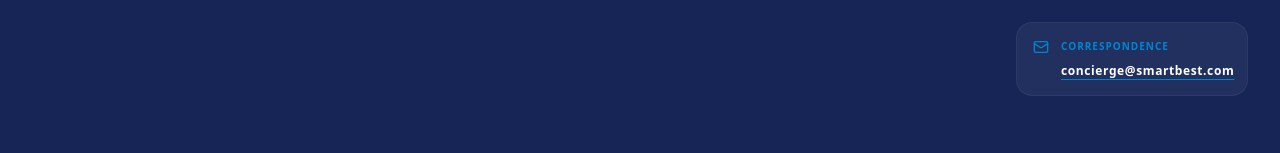
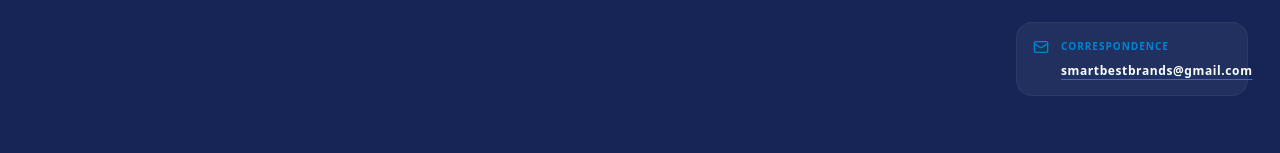
Before and after one commit to EricStephen12/smart-best-brand, a Next.js app: page / in a window 1280 px wide. Shown: the part 4519-4672 px from the top of the page. Built offline with nearby package versions, Linux system fonts and the light colour scheme; no server answers; the database is empty.

Commit message:
feat: Add Footer component with navigation, social links, and contact information.

```diff
--- a/src/components/Footer.tsx
+++ b/src/components/Footer.tsx
@@ -80,7 +80,7 @@ export default function Footer() {
                   <span className="text-[10px] font-black uppercase tracking-widest">Correspondence</span>
                 </div>
                 <a href="mailto:concierge@smartbest.com" className="text-white text-xs font-black pl-7 underline decoration-sky-600 underline-offset-4 tracking-[0.05em] overflow-visible">
-                  concierge@smartbest.com
+                  smartbestbrands@gmail.com
                 </a>
               </div>
             </div>
```
